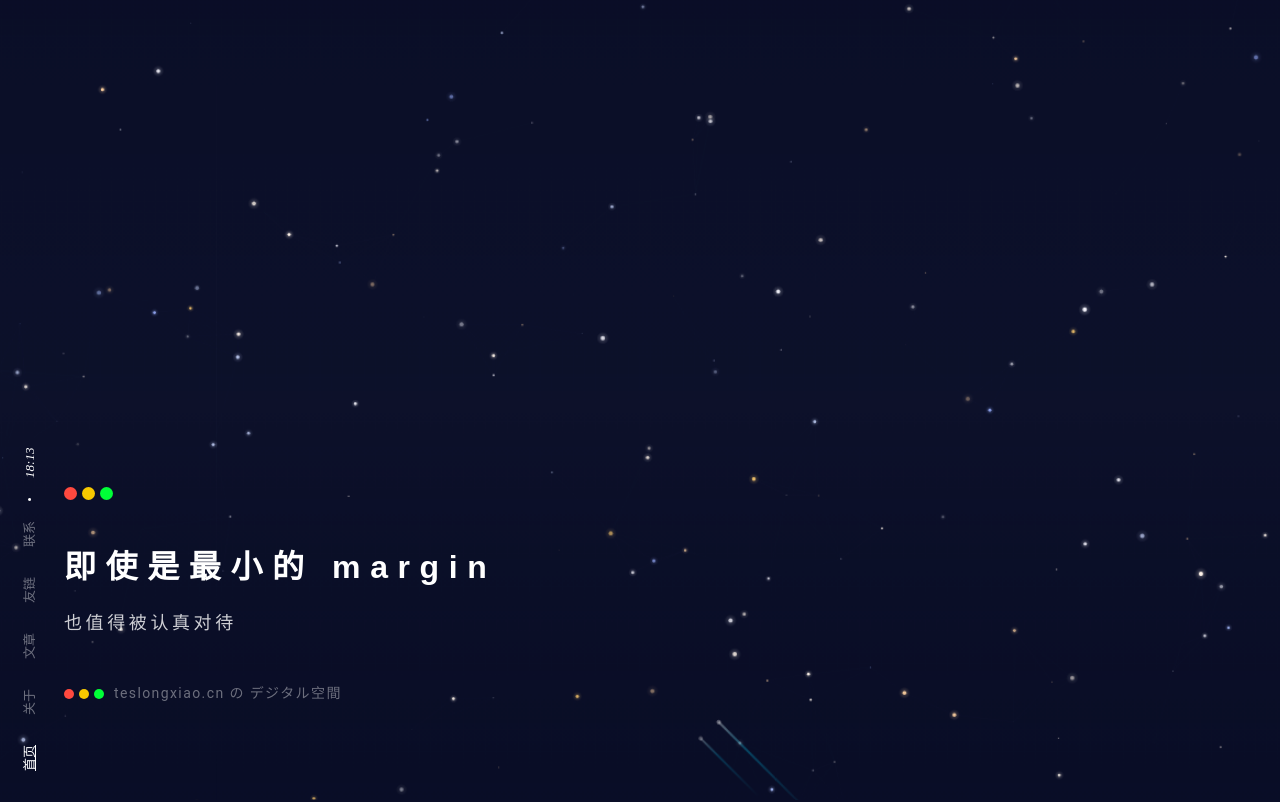
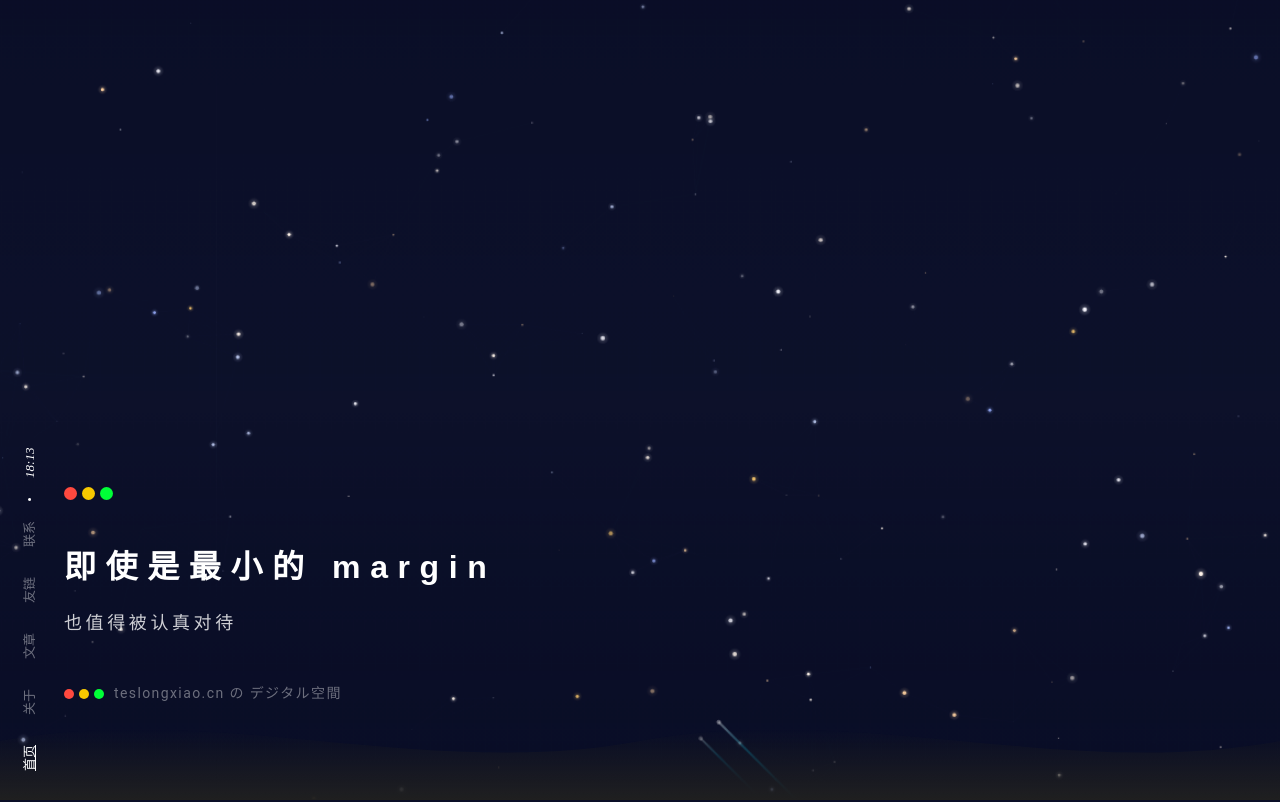
Before and after one commit to META-Xiao/MyHomePage, a Vue app in the folder frontend/: page / in a window 1280 px wide. Shown: the top 802 px of the page. Built offline with nearby package versions, Linux system fonts and the light colour scheme; no server answers; some icons are missing.

Commit message:
fix the edge line between gray-background and star-track-background

```diff
--- a/frontend/src/components/StarTrackBackground.vue
+++ b/frontend/src/components/StarTrackBackground.vue
@@ -6,7 +6,21 @@
   >
     <canvas ref="canvasRef" id="startrack" :style="canvasTransform"></canvas>
 
-    <!-- 渐变遮罩-->
+    <!-- 波浪形遮罩 -->
+    <svg class="wave-mask" viewBox="0 0 1440 120" preserveAspectRatio="none">
+      <defs>
+        <linearGradient id="waveGradient" x1="0%" y1="0%" x2="0%" y2="100%">
+          <stop offset="0%" style="stop-color:#202020;stop-opacity:0" />
+          <stop offset="100%" style="stop-color:#202020;stop-opacity:1" />
+        </linearGradient>
+      </defs>
+      <path
+        d="M0,60 C240,20 480,100 720,60 C960,20 1200,100 1440,60 L1440,120 L0,120 Z"
+        fill="url(#waveGradient)"
+      />
+    </svg>
+
+    <!-- 渐变遮罩 -->
     <div class="cover" :style="{ opacity: coverOpacity }"></div>
   </div>
 </template>
@@ -431,6 +445,16 @@ onMounted(() => {
   width: 100%;
   background: linear-gradient(0deg, #202020 0%, rgba(32, 32, 32, 0) 100%);
   pointer-events: none;
-  transition: opacity 0.1s linear;  /* 线性过渡，跟随滚动 */
+  transition: opacity 0.1s linear;
+}
+
+.wave-mask {
+  position: absolute;
+  bottom: -1px;
+  left: 0;
+  width: 100%;
+  height: 120px;
+  pointer-events: none;
+  z-index: 1;
 }
 </style>
```
